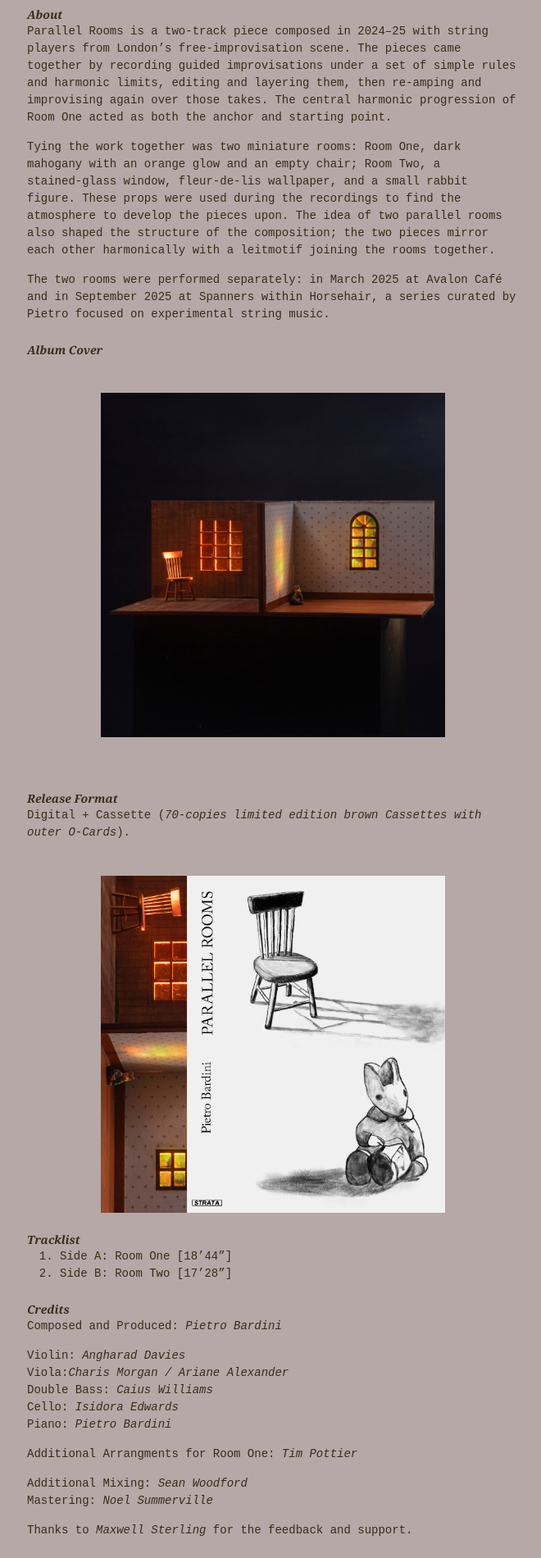
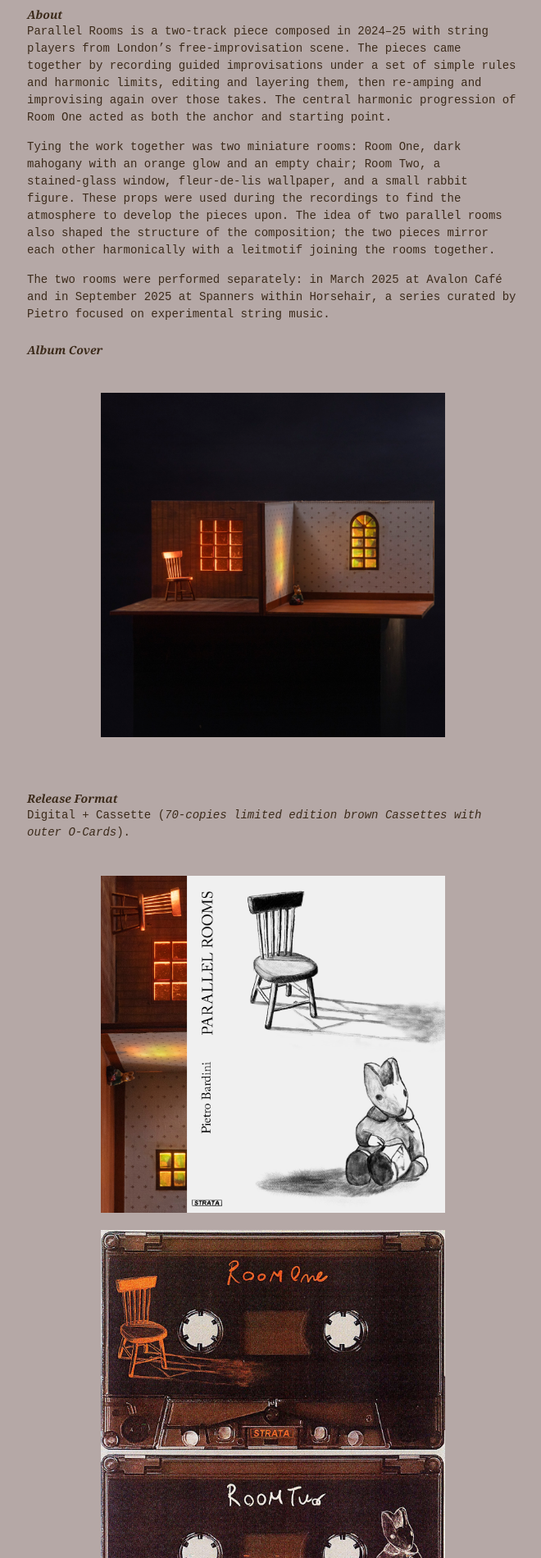
Before and after one commit to StrataEdition/Parallel-Rooms-EPK, a Jekyll site: the page built from index.md, in a window 1280 px wide. Shown: the part 254-2154 px from the top of the page at 82% size, without its empty margins (307-967 px from the left). Built offline with Jekyll 4.4.1, drawn with Linux system fonts in a browser that asks for light colours; grey boxes are pictures that could not be loaded.

Commit message:
Update index.md

```diff
--- a/index.md
+++ b/index.md
@@ -31,6 +31,8 @@ The two rooms were performed separately: in March 2025 at Avalon Café and in Se
 Digital + Cassette (*70-copies limited edition brown Cassettes with outer O-Cards*).
 <br>
 <img src="PR_CassetteCover.jpg" alt="Cassette Cover" class="centered-image">
+<img src="PR_Cassettes.jpg" alt="Parallel Rooms Cassettes" class="centered-image">
+
 
 ## Tracklist
 1. Side A: Room One [18’44”]
```
